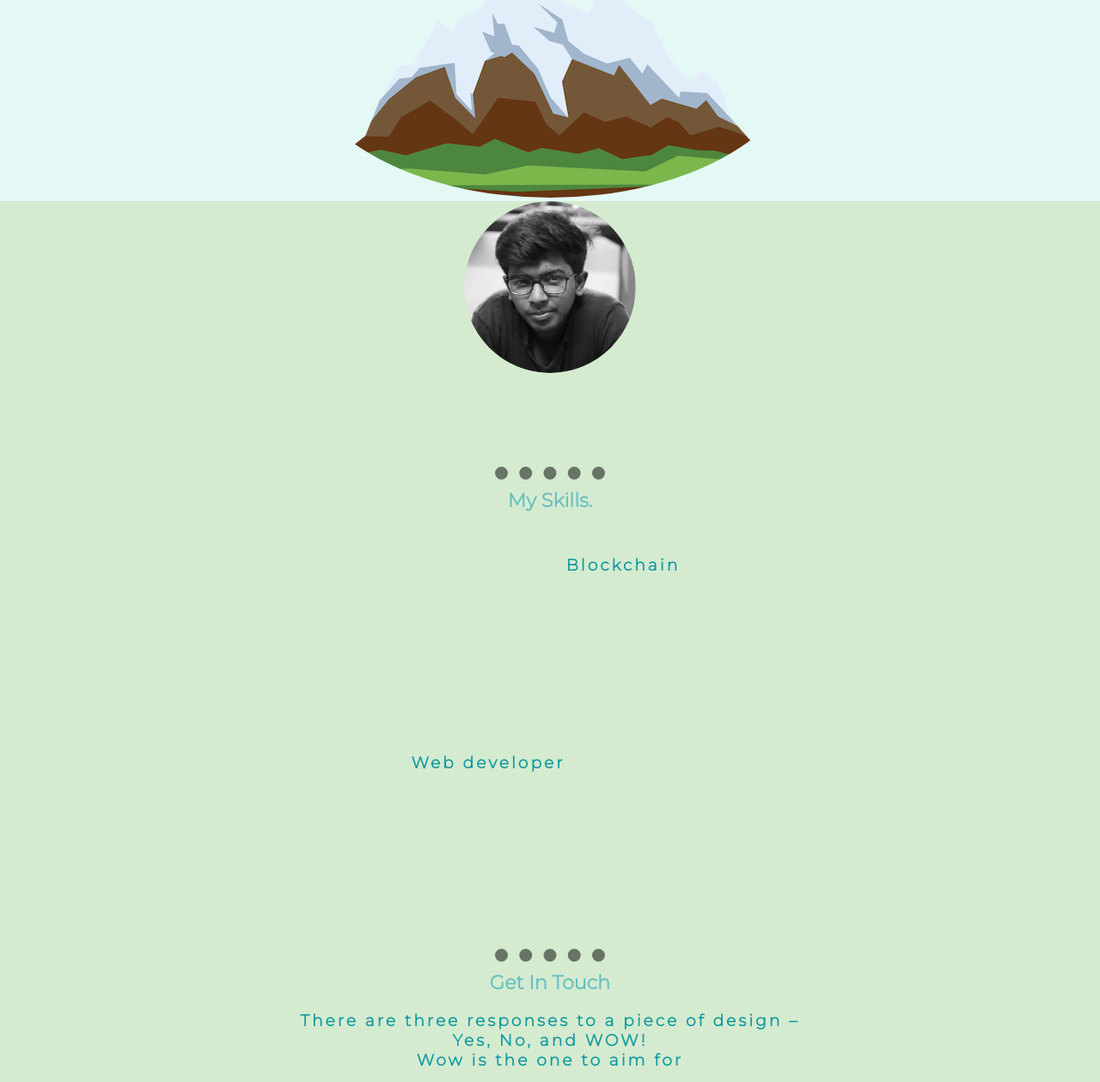
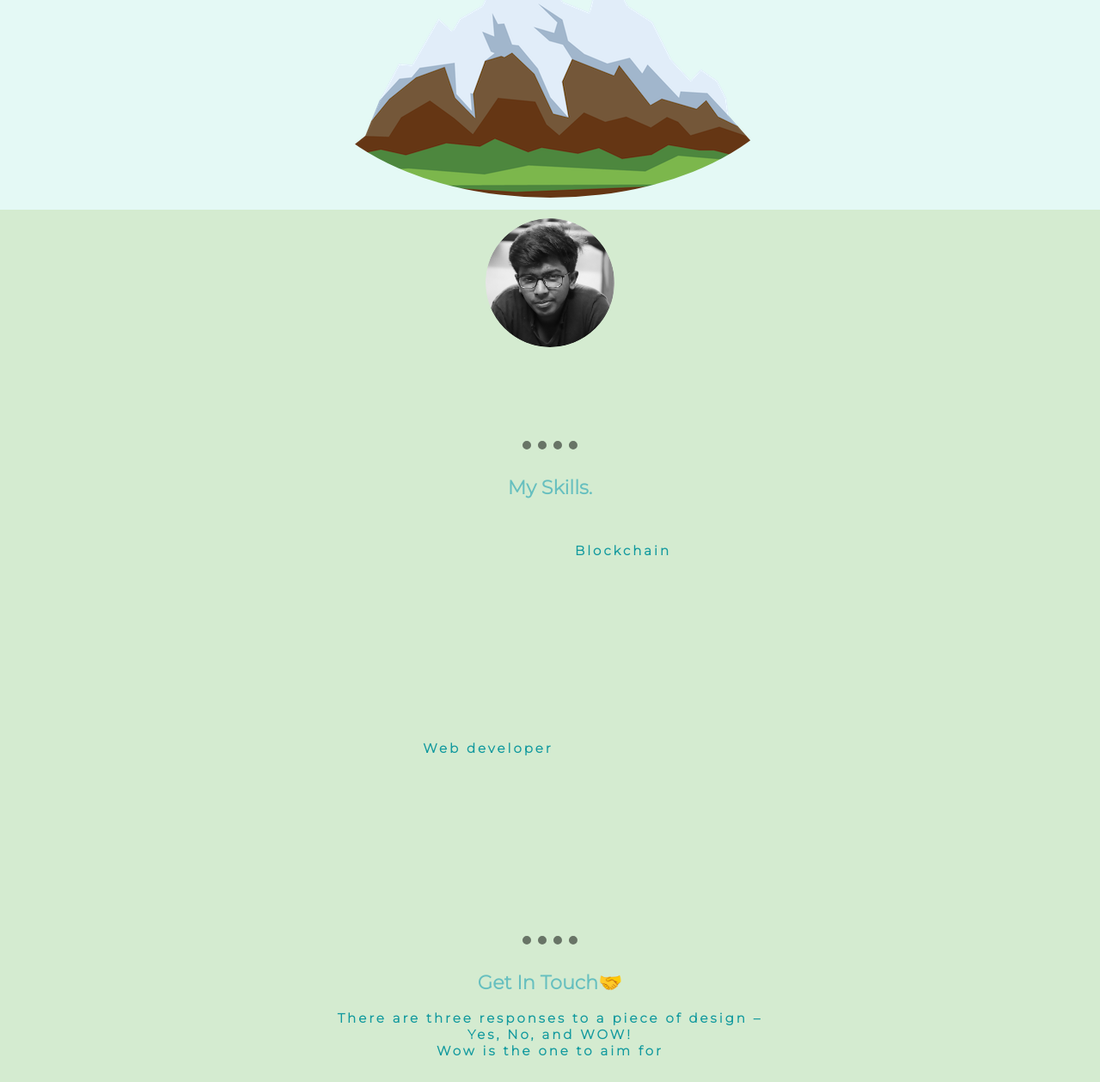
Before and after one commit to Sujan2001/cv2.0, a plain HTML site: page index.html in a window 1280 px wide. Shown: the part 445-1704 px from the top of the page at 86% size. Drawn offline with Linux system fonts and the light colour scheme.

Commit message:
Add files via upload

```diff
--- a/index.html
+++ b/index.html
@@ -16,7 +16,7 @@
      <img class="top-cloud" src="cloud.png" alt="cloud-image">
      <h1>I'm</h1>
      <div class="name">
-        <h1>SujanPrakash</h1>
+        <h1>Sujan</h1>
      </div>
      <h2>a web designer.</h2>
       <img class="bottom-cloud" src="cloud.png" alt="cloud-image">
@@ -25,8 +25,8 @@
 
 <div class="middle-container">
   <div class="profile">
-    <img src="sujan.png" height="200px" width="200px"  alt="my-poto">
-    <h2 class="h">Hello</h2>
+    <img src="sujan.png" height="150px" width="150px"  alt="my-poto">
+    <h2 class="h">Hello❤️</h2>
     <p class="Hello">I'm a Computer science Engineer. I'm pursuing my B.tech in Amrita University,COIMBATORE. </p>
   </div>
   <hr>
@@ -47,7 +47,7 @@
   <br>
   <hr>
   <div class="contact-me">
-    <h2>Get In Touch</h2>
+    <h2>Get In Touch🤝️</h2>
     <h3>There are three responses to a piece of design – <br>Yes, No, and WOW! <br> <strong>Wow</strong> is the one to aim for</h3>
     <p>
     </p>
--- a/style.css
+++ b/style.css
@@ -2,6 +2,7 @@
   background-color: #e4f9f5;
   position: relative;
   padding-top: 50px;
+  padding-bottom: 10px;
 }
 h1{
   font-size: 50px;
@@ -21,6 +22,7 @@ h2{
 h3{
   font-family: 'Montserrat', sans-serif;
   color: #11999E;
+  font-size: 15px;
   letter-spacing: 3px;
 }
 
@@ -88,11 +90,12 @@ a
 }
 
 hr{
-  width: 10%;
+  width: 5%;
   border-style: none;
   border-top-style: dotted;
-  border-top-width: 15px;
+  border-top-width: 10px;
   color: #687466;
+  padding-bottom: 20px;
 }
 .footer{
   padding: 30px;
@@ -148,3 +151,6 @@ hr{
 .profile:hover .h{
   opacity: 1;
 }
+.middle-container{
+  padding-top: 10px;
+}
```
